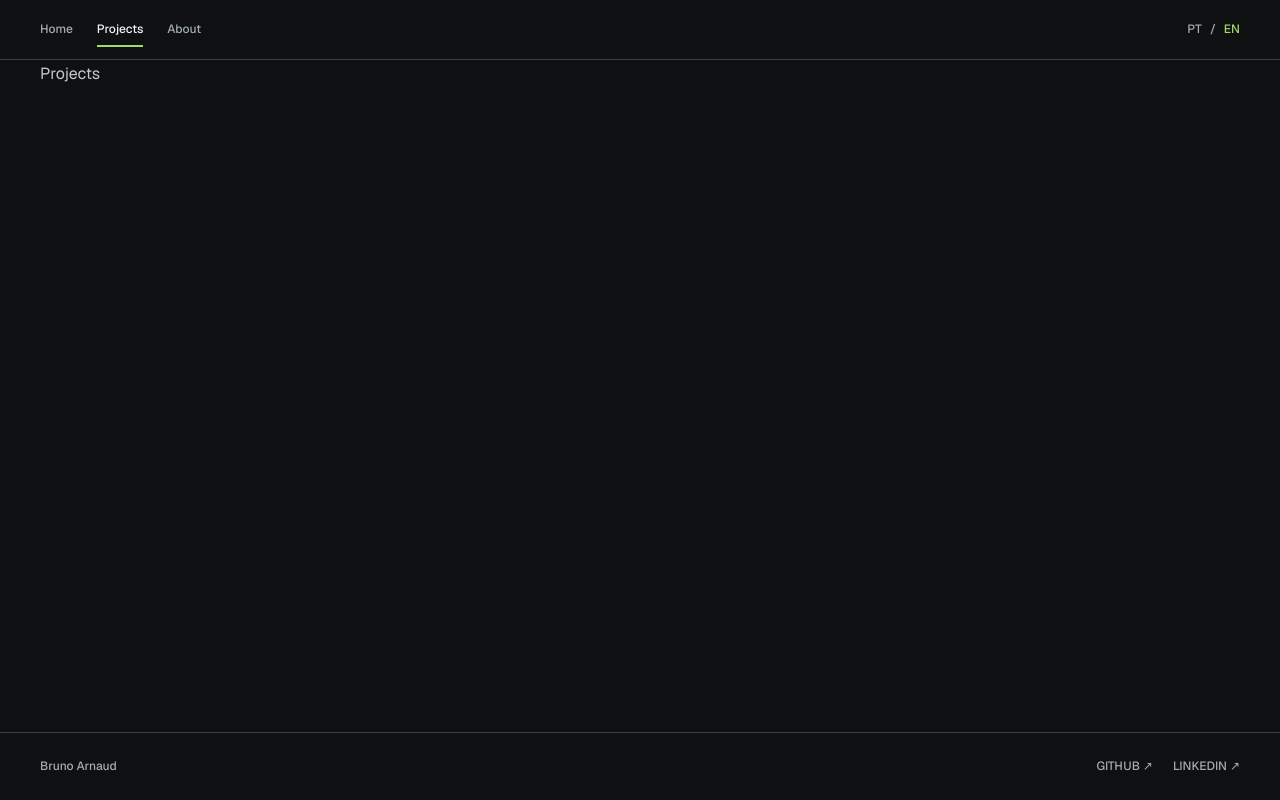
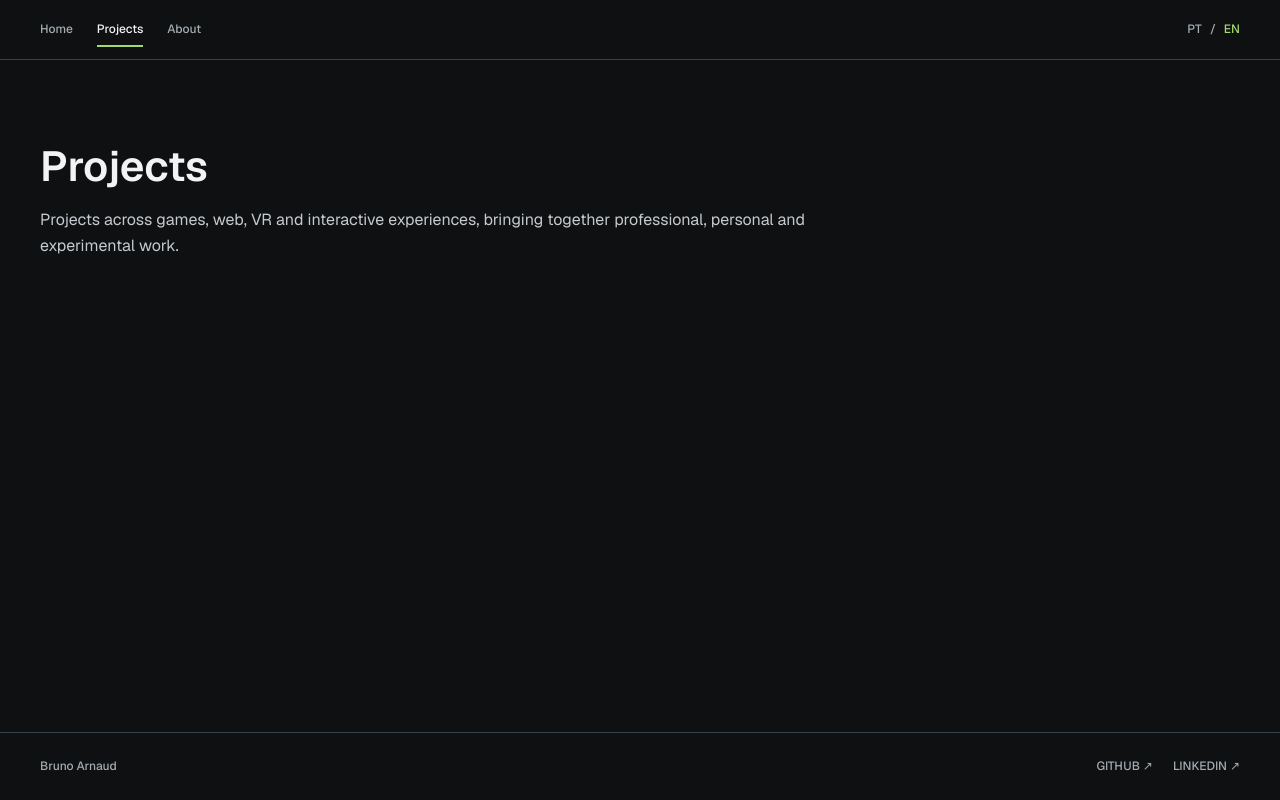
Before and after one commit to BrunoArn/WEB-portfolio, a Next.js app: page /en/projects in a window 1280 px wide. Built offline with nearby package versions, Linux system fonts and the light colour scheme.

Commit message:
feat: add projects page header

```diff
--- a/src/app/[lang]/projects/page.tsx
+++ b/src/app/[lang]/projects/page.tsx
@@ -39,7 +39,15 @@ export default async function ProjectsPage({
     return (
         <main>
             <Container>
-                <h1>{dictionary.navigation.projects}</h1>
+                <header className="py-(--section-spacing-mobile) md:py-(--section-spacing-desktop)">
+                    <h1 className="text-(length:--font-size-page-mobile) font-semibold leading-(--line-height-title) text-app-text-primary md:text-(length:--font-size-page-desktop)">
+                        {dictionary.projects.title}
+                    </h1>
+
+                    <p className="mt-(--space-16) max-w-3xl text-(length:--font-size-body) leading-(--line-height-body) text-app-text-body">
+                        {dictionary.projects.description}
+                    </p>
+                </header>
             </Container>
         </main>
     );
--- a/src/i18n/dictionaries/en.ts
+++ b/src/i18n/dictionaries/en.ts
@@ -24,6 +24,11 @@ const en = {
       title: "More Projects",
     },
   },
+  projects: {
+    title: "Projects",
+    description:
+      "Projects across games, web, VR and interactive experiences, bringing together professional, personal and experimental work.",
+  },
 } as const;
 
 export default en;
--- a/src/i18n/dictionaries/pt.ts
+++ b/src/i18n/dictionaries/pt.ts
@@ -24,6 +24,11 @@ const pt = {
       title: "Mais projetos",
     },
   },
+  projects: {
+    title: "Projetos",
+    description:
+      "Projetos em games, web, VR e experiências interativas, reunindo trabalhos profissionais, pessoais e experimentais.",
+  },
 } as const;
 
 export default pt;
```
